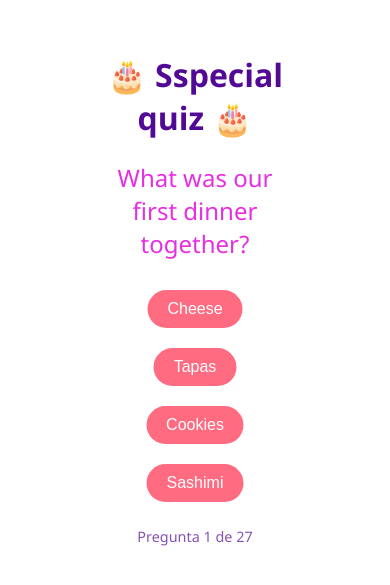
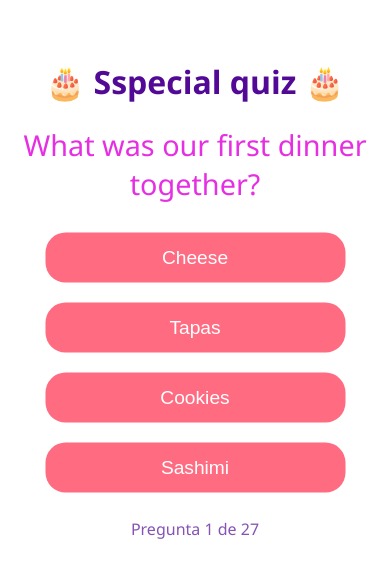
Before and after one commit to AdrianMalmierca/2026Birthday, a plain HTML site: page index.html in a window 390 px wide. Shown: the part 133-718 px from the top of the page. Drawn offline with Linux system fonts and the light colour scheme.

Commit message:
updated alert

```diff
--- a/index.html
+++ b/index.html
@@ -2,6 +2,7 @@
 <html lang="es">
 <head>
     <meta charset="UTF-8">
+    <meta name="viewport" content="width=device-width, initial-scale=1.0">
     <title>Happy birthday mi amor ❤️</title>
     <link rel="stylesheet" href="styles.css">
 </head>
--- a/styles.css
+++ b/styles.css
@@ -13,7 +13,12 @@ body {
     transform: translate(-50%, -50%);
     text-align: center;
     z-index: 10;
+
+    width: 90%;
+    max-width: 500px;
+    padding: 20px;
 }
+
 h1{
     color: #520996;
 }
@@ -89,3 +94,25 @@ button:hover {
         opacity: 0;
     }
 }
+
+@media (max-width: 600px) {
+
+    h1 {
+        font-size: 2rem;
+    }
+
+    #question {
+        font-size: 1.8rem;
+    }
+
+    button {
+        font-size: 1.2rem;
+        padding: 14px 24px;
+        width: 100%;
+        max-width: 300px;
+    }
+
+    #progress {
+        font-size: 1rem;
+    }
+}
```
